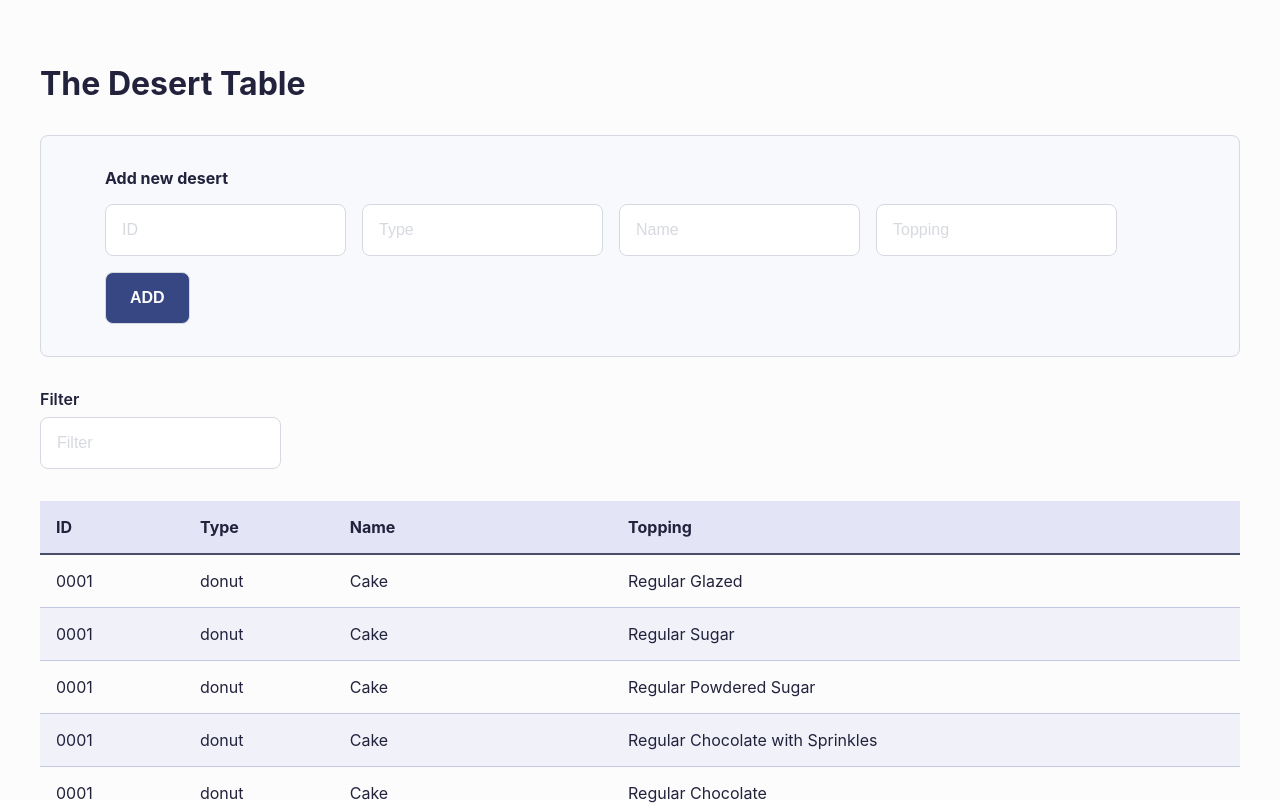
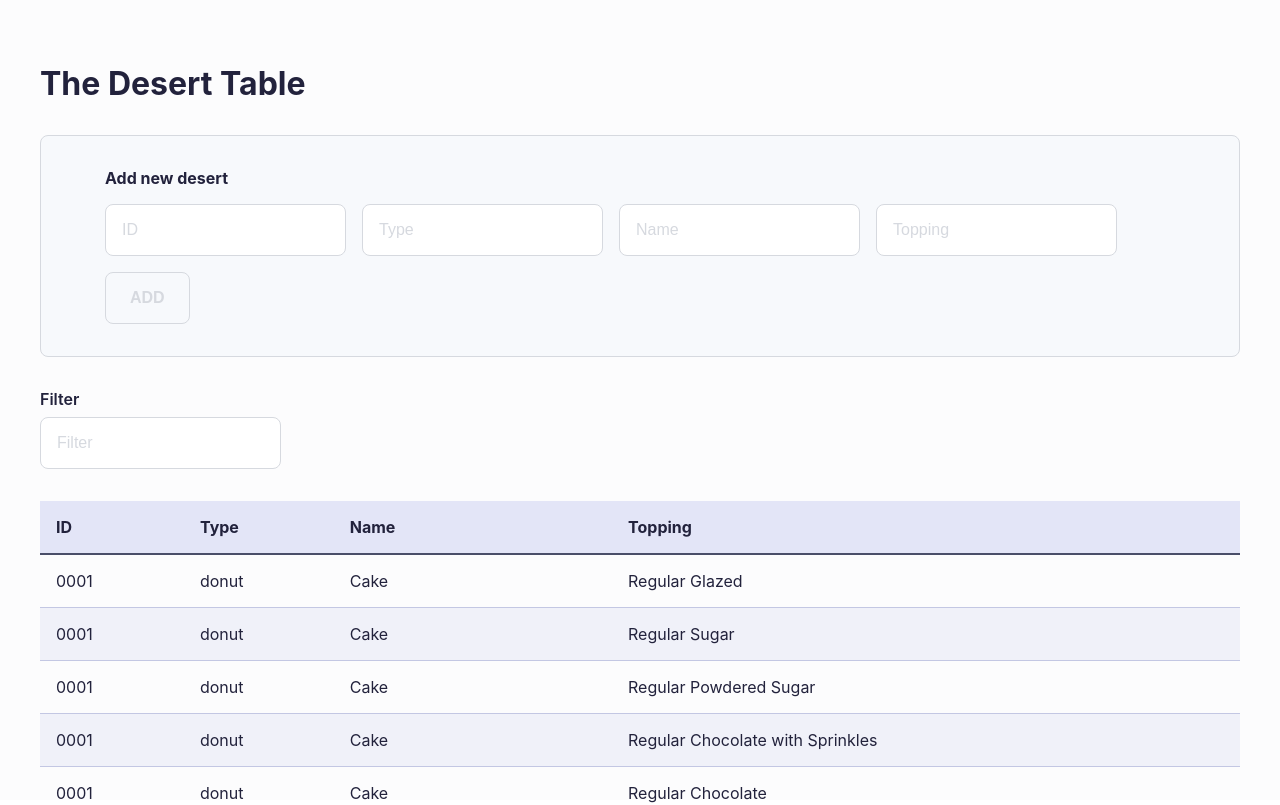
Before and after one commit to soniktrooth/megaport-technical-assesment, a React (Create React App) app: page / in a window 1280 px wide. Shown: the top 805 px of the page. Built offline with nearby package versions, Linux system fonts and the light colour scheme.

Commit message:
Add button should be disabled unless form is filled

```diff
--- a/src/components/addForm/index.js
+++ b/src/components/addForm/index.js
@@ -1,6 +1,11 @@
 import './addForm.css';
 
 export const AddForm = ({ formData, handleFormChange, handleSubmit }) => {
+  const { id, type, name, topping } = formData;
+
+  // Only enable the button if there's data to add.
+  const canAdd = id && type && name && topping;
+
   return (
     <div className="add-form">
       <h4>Add new desert</h4>
@@ -9,31 +14,33 @@ export const AddForm = ({ formData, handleFormChange, handleSubmit }) => {
           type="text"
           placeholder="ID"
           name="id"
-          value={formData.id}
+          value={id}
           onChange={handleFormChange}
         />
         <input
           type="text"
           placeholder="Type"
           name="type"
-          value={formData.type}
+          value={type}
           onChange={handleFormChange}
         />
         <input
           type="text"
           placeholder="Name"
           name="name"
-          value={formData.name}
+          value={name}
           onChange={handleFormChange}
         />
         <input
           type="text"
           placeholder="Topping"
           name="topping"
-          value={formData.topping}
+          value={topping}
           onChange={handleFormChange}
         />
-        <button type="submit">Add</button>
+        <button type="submit" disabled={!canAdd}>
+          Add
+        </button>
       </form>
     </div>
   );
--- a/src/index.css
+++ b/src/index.css
@@ -61,3 +61,9 @@ button {
   font-weight: 700;
   cursor: pointer;
 }
+
+button:disabled {
+  background-color: transparent;
+  color: var(--grey);
+  cursor: not-allowed;
+}
```
